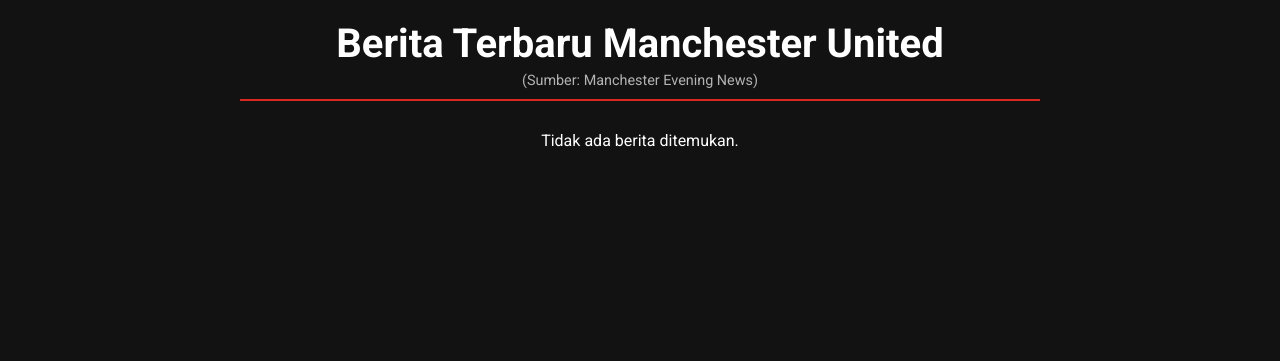
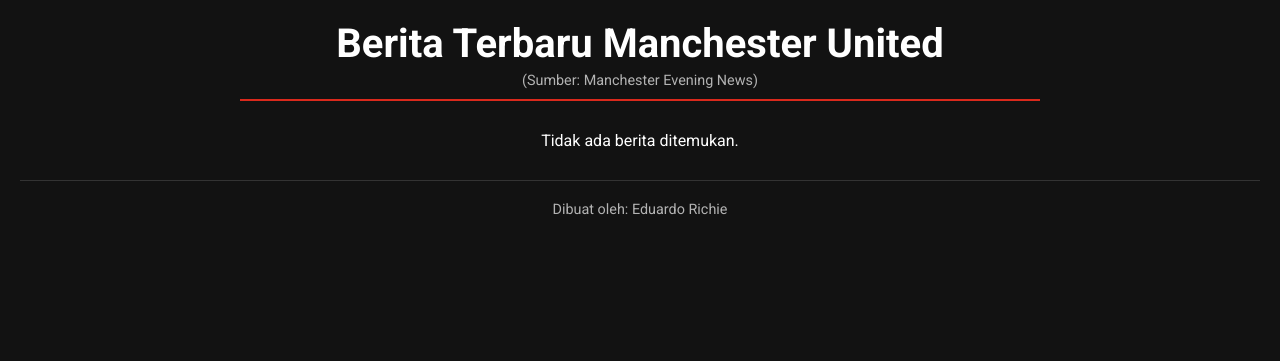
Before and after one commit to eduardorichie22/UTSCloudServices, a Flask app: template templates/index.html in a window 1280 px wide. Shown: the top 361 px of the page. Run offline with Flask 3, Linux system fonts and the light colour scheme; the template is opened without the code that fills it, so the values that code supplies are empty.

Commit message:
Feat: Menambahkan footer website

```diff
--- a/templates/index.html
+++ b/templates/index.html
@@ -96,6 +96,16 @@
         .berita-item a:hover {
             background-color: #a01e14; /* Merah lebih gelap saat hover */
         }
+
+        /* 10. Styling Footer */
+    .footer {
+        text-align: center;
+        padding: 20px;
+        margin-top: 30px;
+        border-top: 1px solid #333;
+        color: var(--text-secondary);
+        font-size: 0.9rem;
+    }
     </style>
 </head>
 <body>
@@ -118,6 +128,11 @@
         {% endfor %}
 
     </div>
+<div class="footer">
+        Dibuat oleh: Eduardo Richie
+    </div>
 
+</div> </body>
+</html>
 </body>
 </html>
```
